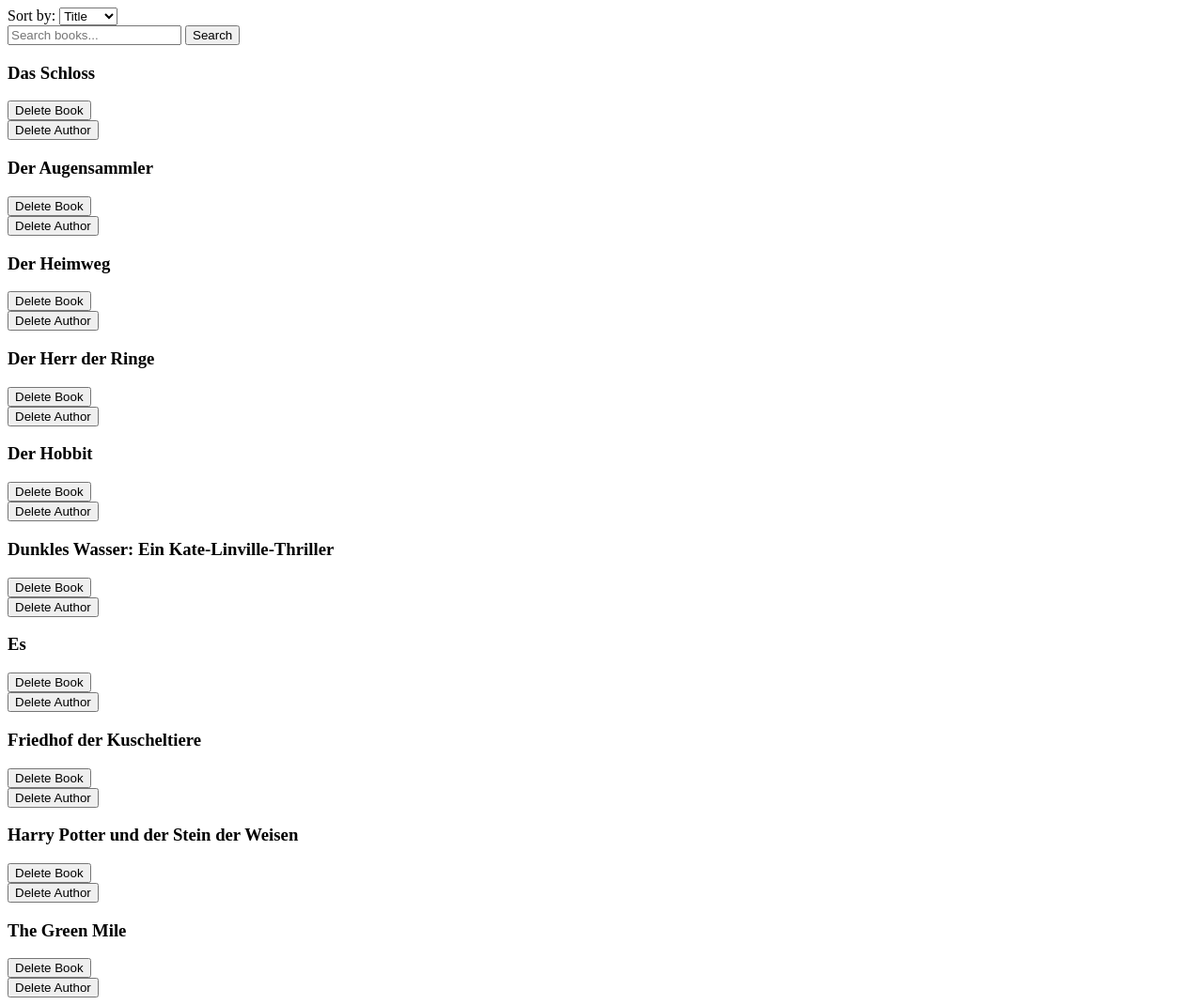
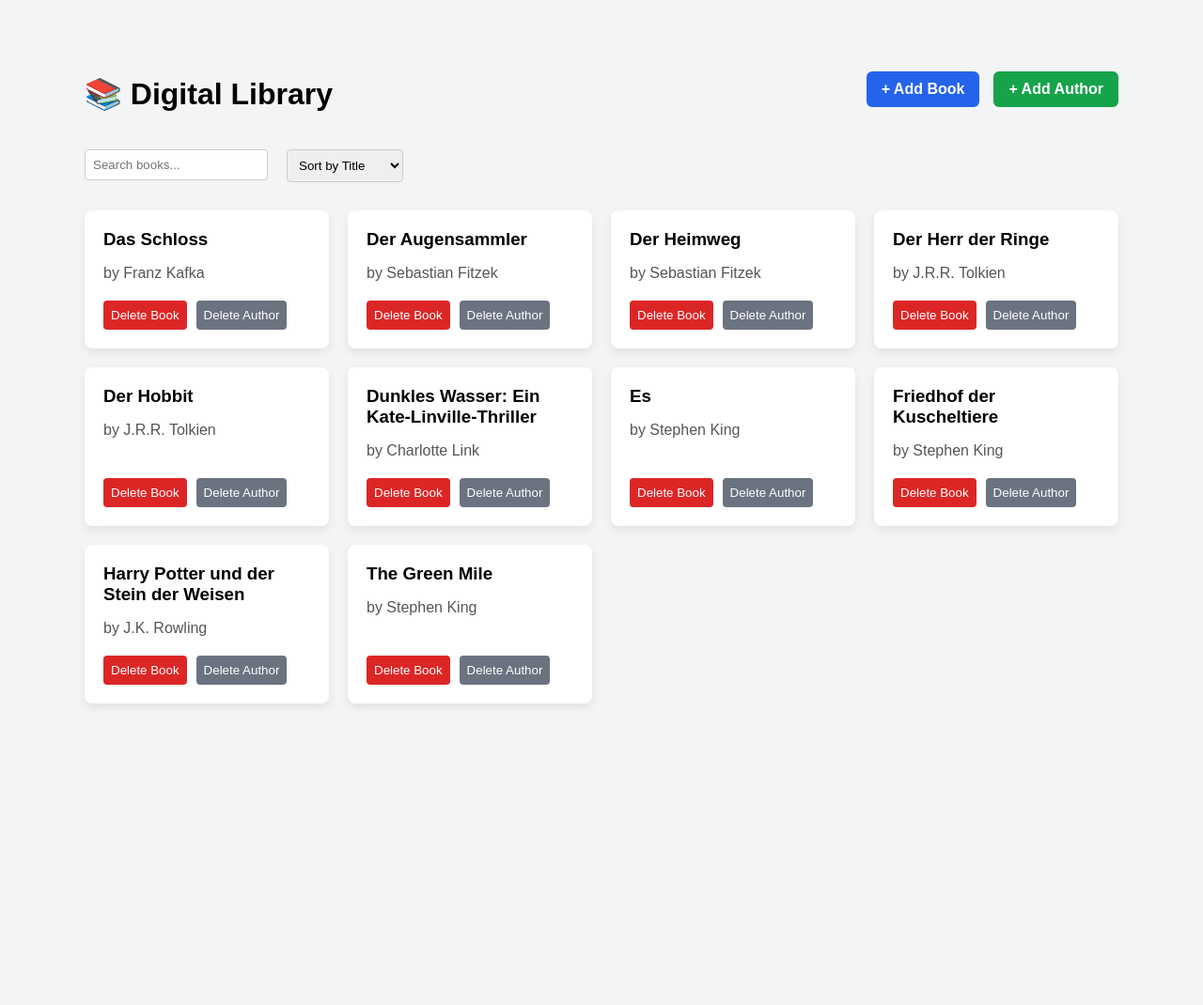
Before and after one commit to aline-j/book-alchemy, a Flask app: page / in a window 1280 px wide. Shown: the whole page at 94% size. After the commit the page ends 751 px from the top, so only its background shows below. Run offline with Flask 3, Linux system fonts and the light colour scheme; data comes from the database, SQL or seed files in the repository.

Commit message:
UI design

```diff
--- a/templates/home.html
+++ b/templates/home.html
@@ -2,42 +2,185 @@
 <html lang="en">
 <head>
   <meta charset="UTF-8">
+  <title>Digital Library</title>
   <meta name="viewport" content="width=device-width, initial-scale=1.0">
-    <meta http-equiv="X-UA-Compatible" content="ie=edge">
+
+  <style>
+    body {
+      font-family: Arial, Helvetica, sans-serif;
+      background-color: #f3f4f6;
+      margin: 0;
+      padding: 0;
+    }
+
+    .container {
+      max-width: 1100px;
+      margin: 40px auto;
+      padding: 20px;
+    }
+
+    h1 {
+      margin-bottom: 10px;
+    }
+
+    /* Top bar */
+    .top-bar {
+      display: flex;
+      justify-content: space-between;
+      align-items: center;
+      flex-wrap: wrap;
+      margin-bottom: 30px;
+    }
+
+    .actions {
+      display: flex;
+      gap: 15px;
+    }
+
+    .btn {
+      padding: 10px 16px;
+      border-radius: 6px;
+      text-decoration: none;
+      font-weight: bold;
+      color: white;
+    }
+
+    .btn-primary {
+      background-color: #2563eb;
+    }
+
+    .btn-secondary {
+      background-color: #16a34a;
+    }
+
+    /* Search & sort */
+    .controls {
+      display: flex;
+      gap: 20px;
+      margin-bottom: 30px;
+      flex-wrap: wrap;
+    }
+
+    input, select {
+      padding: 8px;
+      border-radius: 4px;
+      border: 1px solid #ccc;
+    }
+
+    /* Book grid */
+    .book-grid {
+      display: grid;
+      grid-template-columns: repeat(auto-fill, minmax(260px, 1fr));
+      gap: 20px;
+    }
+
+    .book-card {
+      background-color: white;
+      padding: 20px;
+      border-radius: 8px;
+      box-shadow: 0 4px 10px rgba(0,0,0,0.08);
+      display: flex;
+      flex-direction: column;
+      justify-content: space-between;
+    }
+
+    .book-card h3 {
+      margin-top: 0;
+      margin-bottom: 5px;
+    }
+
+    .book-card p {
+      color: #555;
+      margin-bottom: 20px;
+    }
+
+    .card-actions {
+      display: flex;
+      gap: 10px;
+    }
+
+    .btn-danger {
+      background-color: #dc2626;
+      border: none;
+      color: white;
+      padding: 8px;
+      border-radius: 4px;
+      cursor: pointer;
+      flex: 1;
+    }
+
+    .btn-gray {
+      background-color: #6b7280;
+      border: none;
+      color: white;
+      padding: 8px;
+      border-radius: 4px;
+      cursor: pointer;
+      flex: 1;
+    }
+
+    form {
+      margin: 0;
+    }
+  </style>
 </head>
 <body>
-    <!-- Sort -->
+
+<div class="container">
+
+  <!-- Header -->
+  <div class="top-bar">
+    <h1>📚 Digital Library</h1>
+
+    <div class="actions">
+      <a href="/add_book" class="btn btn-primary">+ Add Book</a>
+      <a href="/add_author" class="btn btn-secondary">+ Add Author</a>
+    </div>
+  </div>
+
+  <!-- Search & Sort -->
+  <div class="controls">
+    <form method="GET" action="/">
+      <input type="text" name="q" placeholder="Search books..." value="{{ keyword }}">
+    </form>
+
     <form method="GET">
-      <label for="sort">Sort by:</label>
-      <select name="sort" id="sort" onchange="this.form.submit()">
-        <option value="title" {% if sort == "title" %}selected{% endif %}>Title</option>
-        <option value="author" {% if sort == "author" %}selected{% endif %}>Author</option>
+      <select name="sort" onchange="this.form.submit()">
+        <option value="title" {% if sort == "title" %}selected{% endif %}>Sort by Title</option>
+        <option value="author" {% if sort == "author" %}selected{% endif %}>Sort by Author</option>
       </select>
     </form>
+  </div>
 
-    <!-- Search -->
-    <form method="GET" action="/">
-      <input type="text" name="q" placeholder="Search books..." value="{{ keyword }}">
-      <button type="submit">Search</button>
+  <!-- Book Cards -->
+  <div class="book-grid">
+    {% for book in books %}
+    <div class="book-card">
+      <div>
+        <h3>{{ book.title }}</h3>
+        <p>by {{ book.author.name }}</p>
+      </div>
+
+      <div class="card-actions">
+        <form action="{{ url_for('delete_book', book_id=book.id) }}" method="POST">
+          <button class="btn-danger"
+            onclick="return confirm('Delete this book?')">
+            Delete Book
+          </button>
         </form>
 
-    {% for book in books %}
-    <div>
-      <!-- Book title -->
-      <h3>{{ book.title }}</h3>
-
-      <!-- Delete book button -->
-      <form action="{{ url_for('delete_book', book_id=book.id) }}" method="POST">
-        <button type="submit" onclick="return confirm('Are you sure you want to delete this book?')">Delete Book</button>
-      </form>
-
-      <!-- Delete author button -->
         <form action="{{ url_for('delete_author', author_id=book.author.id) }}" method="POST">
-        <button type="submit" onclick="return confirm('Are you sure you want to delete this author and ALL their books?')">
+          <button class="btn-gray"
+            onclick="return confirm('Delete author and ALL books?')">
             Delete Author
           </button>
         </form>
       </div>
+    </div>
     {% endfor %}
+  </div>
+
+</div>
+
 </body>
 </html>
```
Also changed, not shown: templates/add_author.html (+75 -12 lines), templates/add_book.html (+71 -12 lines). Lines whose indentation alone changed are shown as unchanged.
